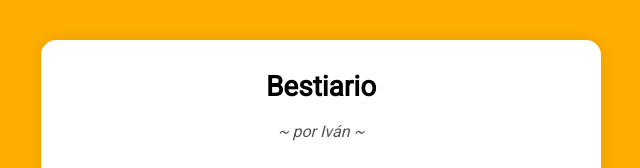
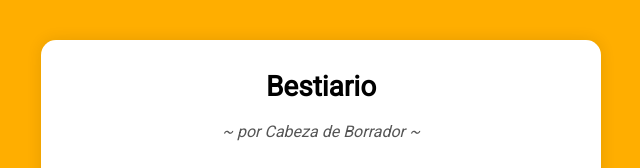
Before and after one commit to CabezadeBorrador/CabezadeBorrador, a plain HTML site: page index.html in a window 1280 px wide. Shown: the top 168 px of the page, without its empty margins (319-959 px from the left). Drawn offline with nearby package versions, Linux system fonts and the light colour scheme.

Commit message:
Update index.html

```diff
--- a/index.html
+++ b/index.html
@@ -10,7 +10,7 @@
 <body>
   <div class="container">
     <h1>Bestiario</h1>
-    <p class="subtitle">~ por Iván ~</p>
+    <p class="subtitle">~ por Cabeza de Borrador ~</p>
 
     <div id="categories"></div>
 
```
